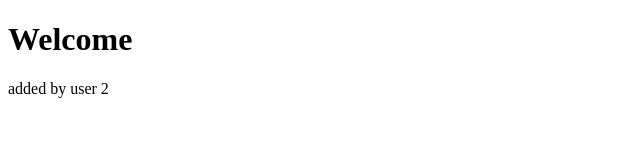
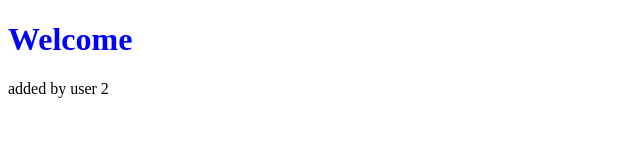
Before and after one commit to KhusiM/DemoGit, a plain HTML site: page index.html in a window 1280 px wide. Shown: the whole page, without its empty margins (0-640 px from the left). Drawn offline with Linux system fonts and the light colour scheme.

Commit message:
added style -color blue

```diff
--- a/index.html
+++ b/index.html
@@ -7,8 +7,9 @@
     <title>Git Demo</title>
 </head>
 <body>
-    <h1>Welcome</h1>
+    <h1 style="color:blue">Welcome</h1>
     <P> added by user 2 <p>
+
 
 </body>
 </html>
```
